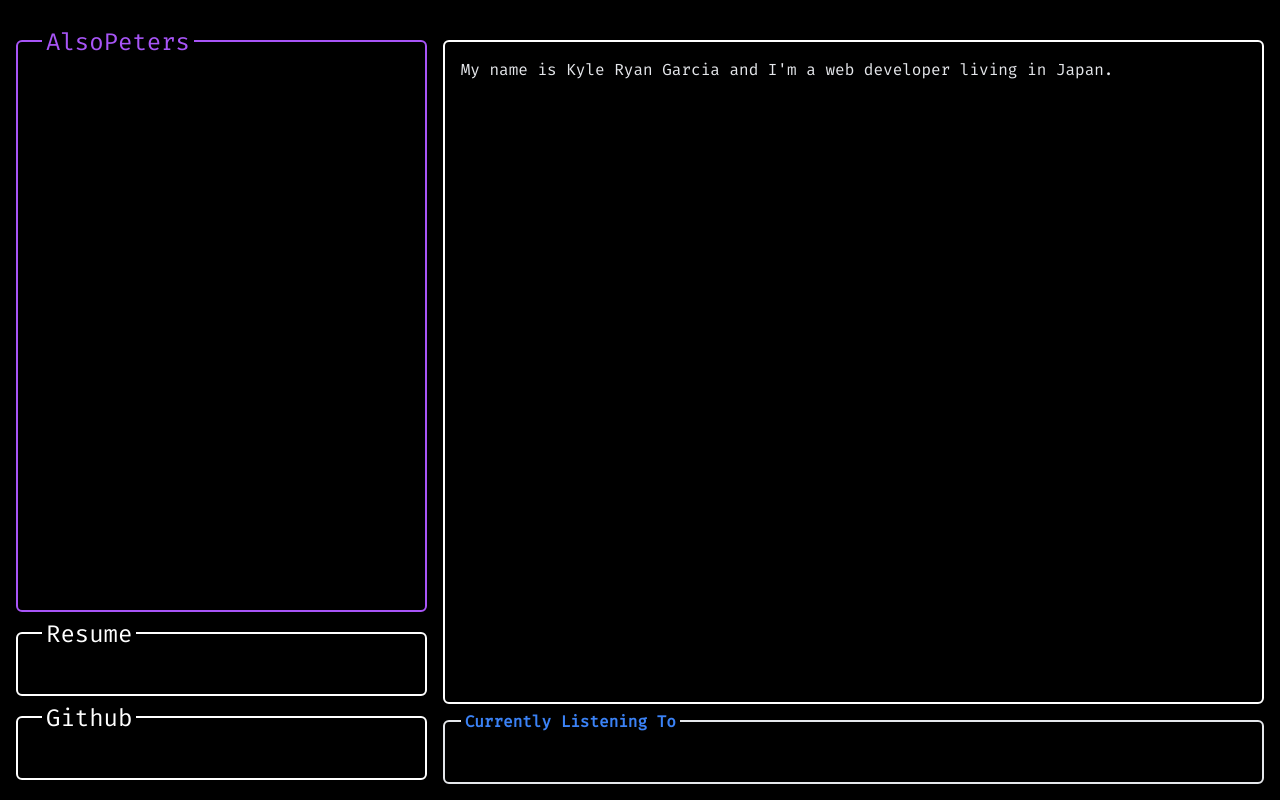
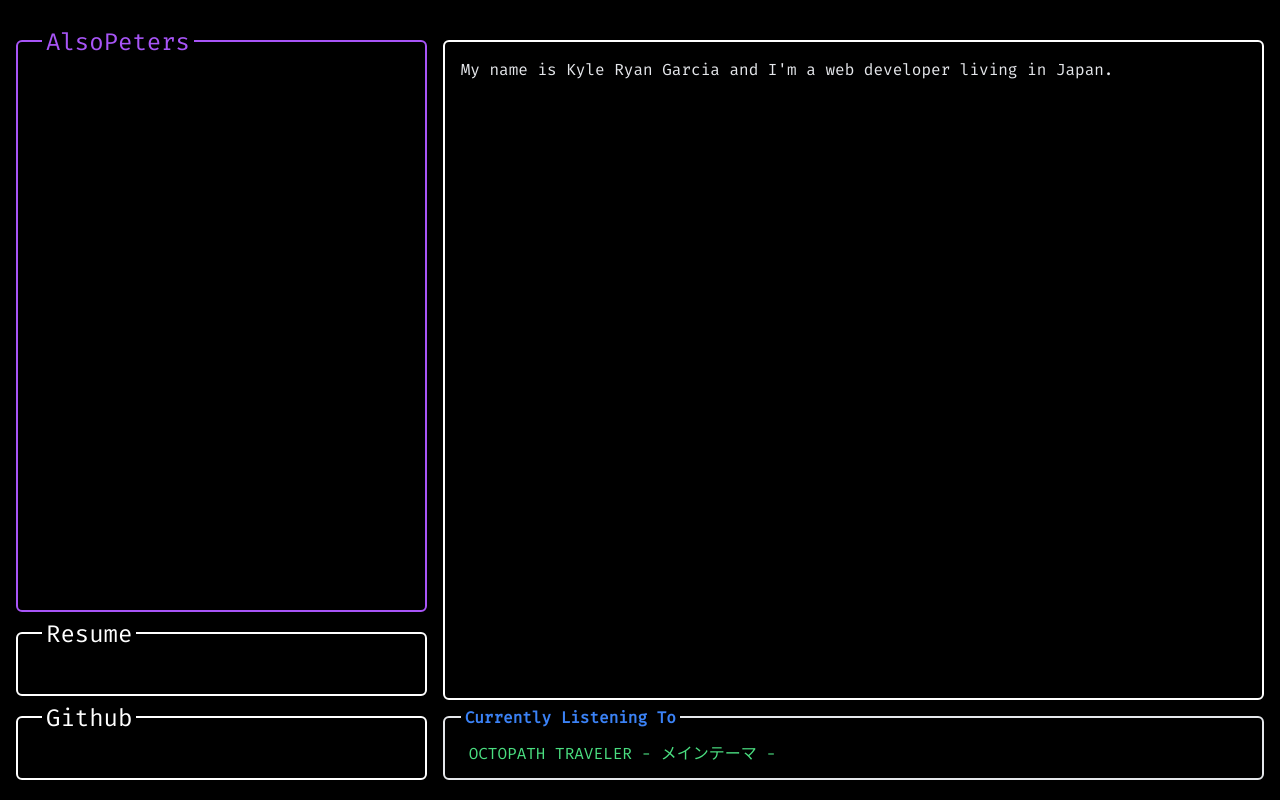
Before and after one commit to AlsoPeters/AlsoPeters-dev, a Next.js app: page / in a window 1280 px wide. Built offline with nearby package versions, Linux system fonts and the light colour scheme.

Commit message:
added 'currently listening' link

```diff
--- a/pages/index.tsx
+++ b/pages/index.tsx
@@ -5,6 +5,12 @@ export default function Home() {
   const [alsoPetersSelected, setAlsoPetersSelected] = useState(true);
   const [resumeSelected, setResumeSelected] = useState(false);
   const [githubSelected, setGithubSelected] = useState(false);
+
+  function selectAlsoPeters() {
+    setAlsoPetersSelected(true);
+    setResumeSelected(false);
+    setGithubSelected(false);
+  }
 
   function selectResume() {
     setAlsoPetersSelected(false);
@@ -16,12 +22,6 @@ export default function Home() {
     setAlsoPetersSelected(false);
     setResumeSelected(false);
     setGithubSelected(true);
-  }
-
-  function selectAlsoPeters() {
-    setAlsoPetersSelected(true);
-    setResumeSelected(false);
-    setGithubSelected(false);
   }
 
   return (
@@ -86,10 +86,18 @@ export default function Home() {
               Japan.
             </p>
           </div>
-          <div className='flex-none h-16 mt-4 border-2 rounded-md border-grey-500'>
+          <div className='flex-none h-16 mt-4 mb-1 border-2 rounded-md border-grey-500'>
             <div className='px-1 ml-4 font-bold text-blue-500 -translate-y-3 bg-black max-w-fit'>
               Currently Listening To
             </div>
+            <a
+              href='https://youtu.be/sR1OHW_IReI'
+              rel='noreferrer'
+              target='_blank'
+              className='px-6 text-green-400'
+            >
+              OCTOPATH TRAVELER - メインテーマ -
+            </a>
           </div>
         </div>
       </div>
```
